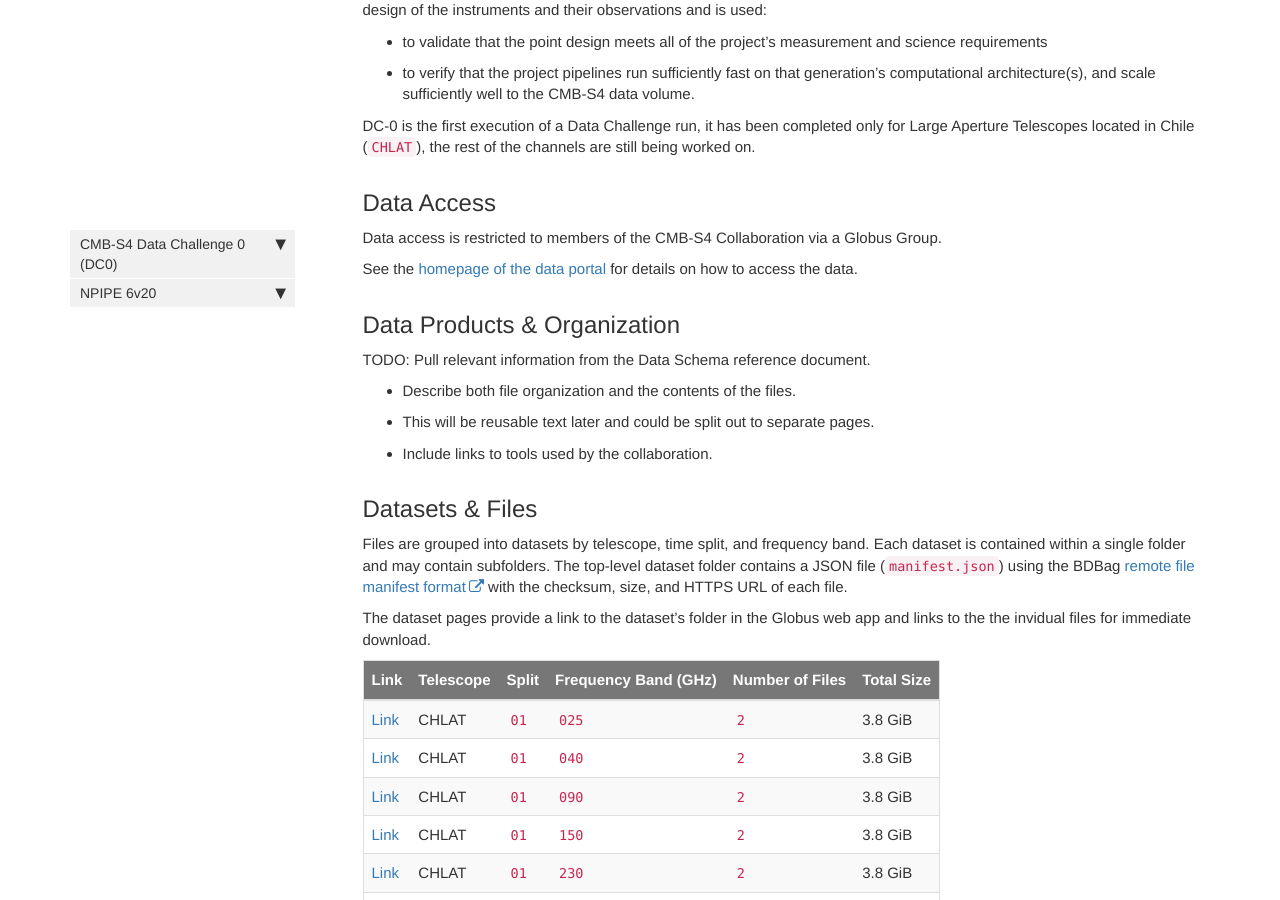
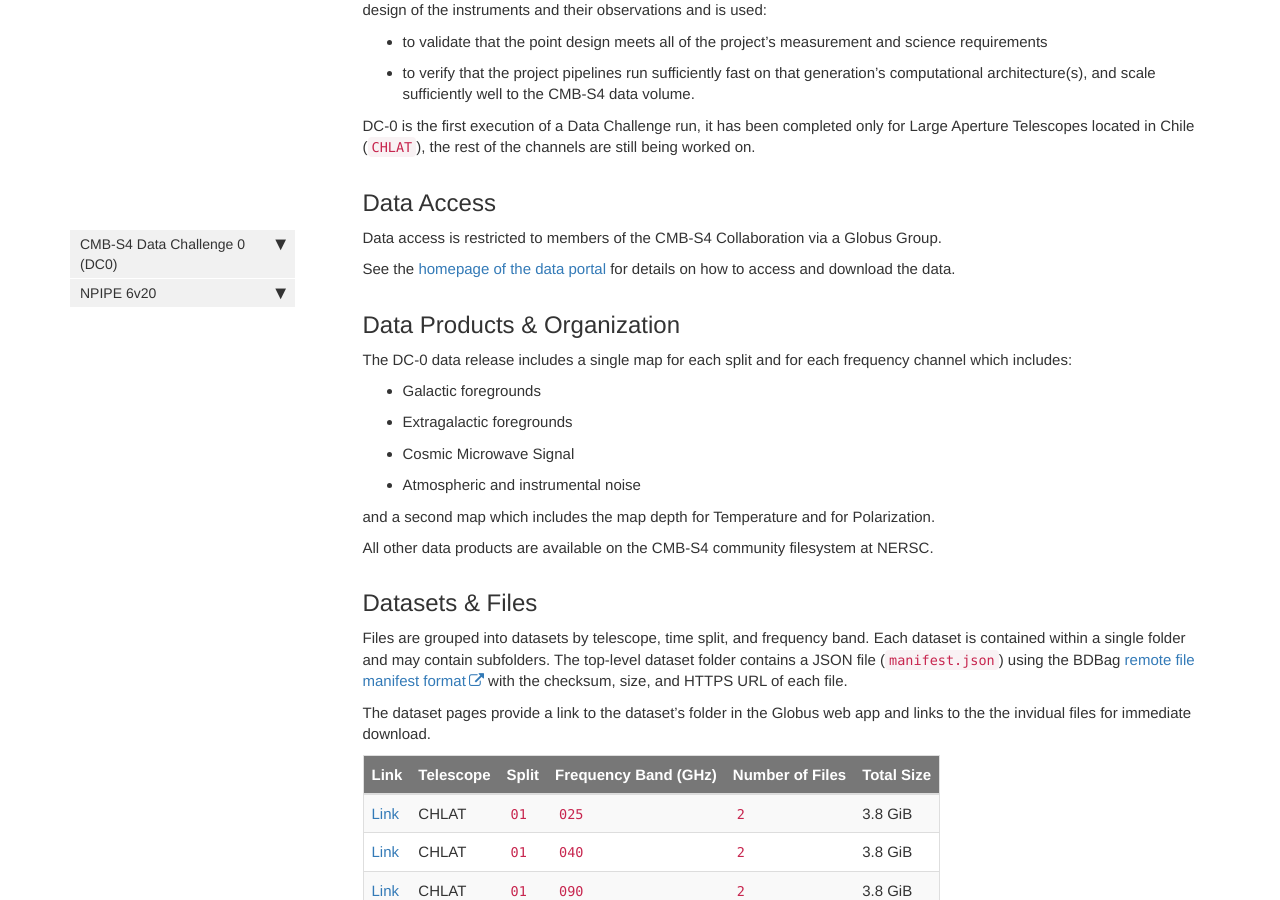
Before and after one commit to CMB-S4/serverless-data-portal-cmb-s4, a Jekyll site: the page built from dc0.md, in a window 1280 px wide and 900 px high, scrolled down 633 px. Built offline with Jekyll 4.4.1, drawn with Linux system fonts in a browser that asks for light colours; comment, search, counter and statistics services are not loaded.

Commit message:
Update dc0.md

```diff
--- a/dc0.md
+++ b/dc0.md
@@ -20,16 +20,20 @@ DC-0 is the first execution of a Data Challenge run, it has been completed only
 
 Data access is restricted to members of the CMB-S4 Collaboration via a Globus Group.
 
-See the [homepage of the data portal](index.md) for details on how to access the data.
-
+See the [homepage of the data portal](index.md) for details on how to access and download the data.
 
 ## Data Products & Organization
 
-TODO: Pull relevant information from the Data Schema reference document.
+The DC-0 data release includes a single map for each split and for each frequency channel which includes:
 
-- Describe both file organization and the contents of the files.
-- This will be reusable text later and could be split out to separate pages.
-- Include links to tools used by the collaboration.
+* Galactic foregrounds
+* Extragalactic foregrounds
+* Cosmic Microwave Signal
+* Atmospheric and instrumental noise
+
+and a second map which includes the map depth for Temperature and for Polarization.
+
+All other data products are available on the CMB-S4 community filesystem at NERSC.
 
 ## Datasets & Files
 
```
